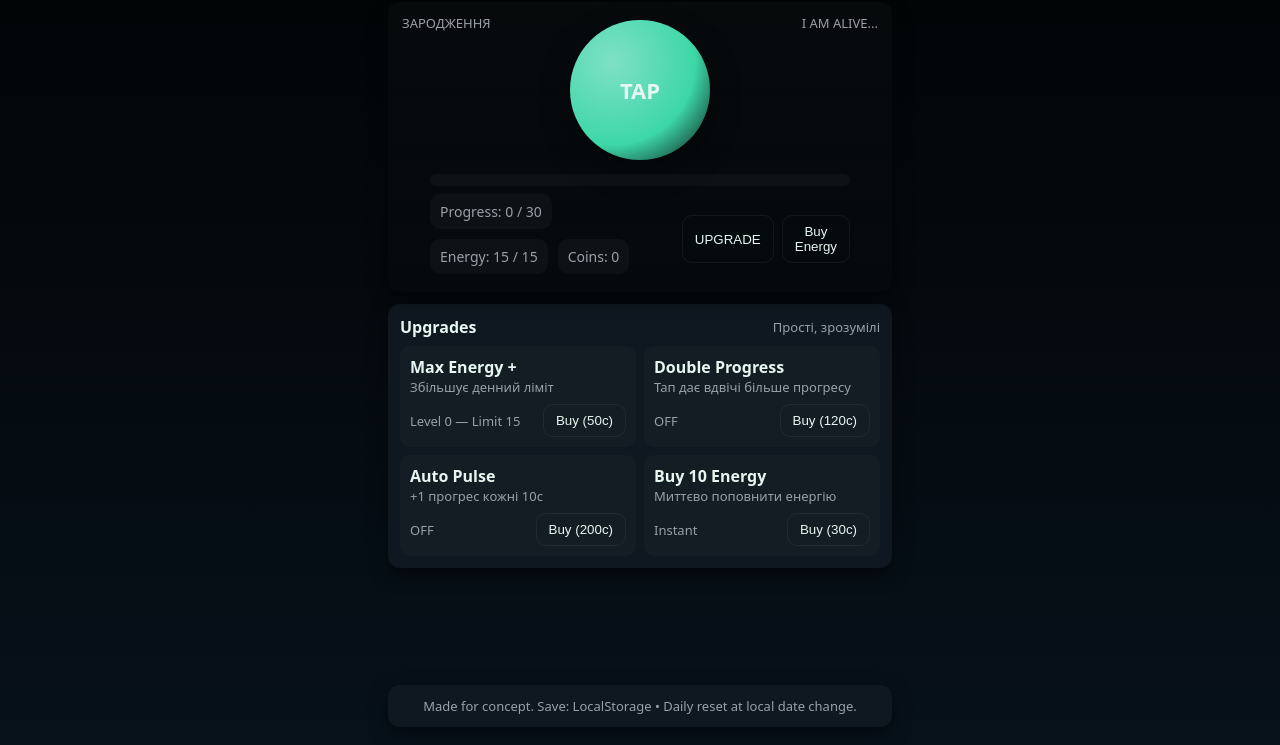
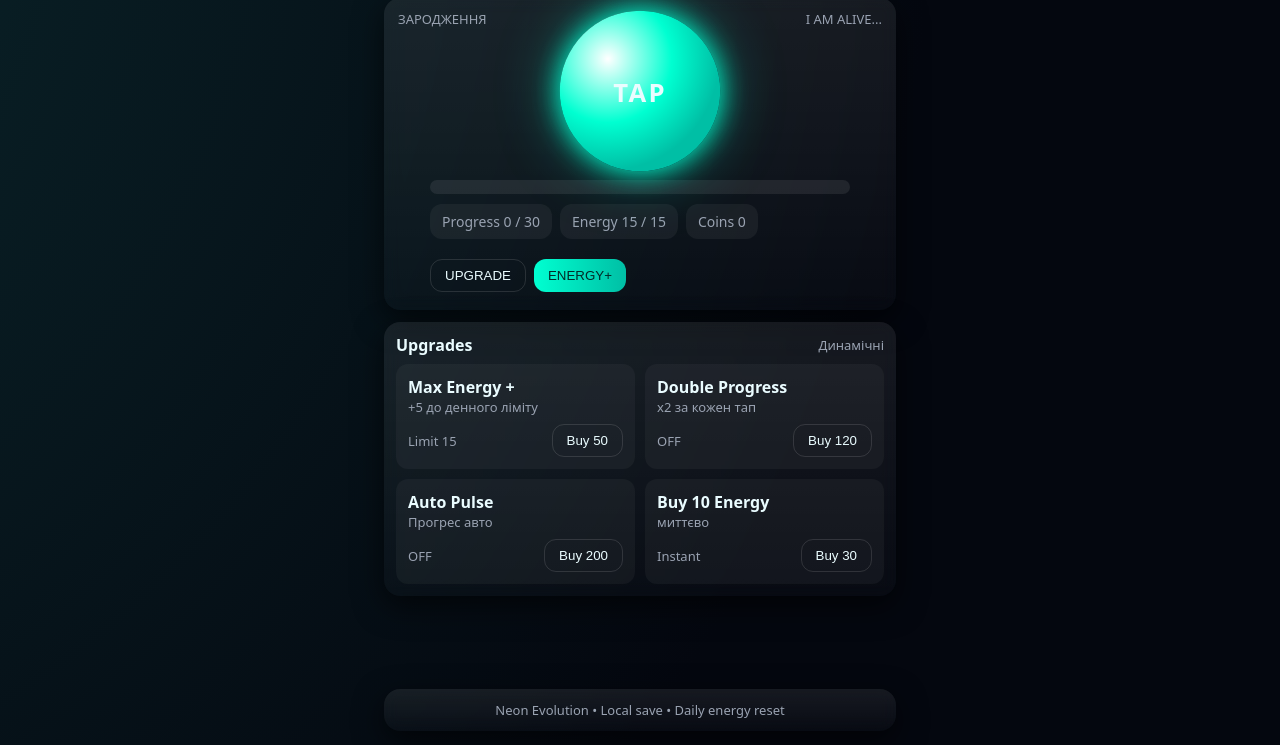
Before and after one commit to Aliina-ai/evolution-game, a plain HTML site: page index.html in a window 1280 px wide. Shown: the part 55-800 px from the top of the page. Drawn offline with Linux system fonts and the light colour scheme.

Commit message:
Update index.html

```diff
--- a/index.html
+++ b/index.html
@@ -3,72 +3,99 @@
 <head>
   <meta charset="utf-8" />
   <meta name="viewport" content="width=device-width,initial-scale=1,maximum-scale=1" />
-  <title>EVOLUTION — Minimal Clicker</title>
+  <title>EVOLUTION — Neon Clicker</title>
   <style>
     :root{
-      --bg:#07111a; --card:#0f1720; --accent:#7fe0c6; --muted:#98a0a8; --glass: rgba(255,255,255,0.03);
+      --bg:#05070b; --card:#0b0f1a; --accent:#00ffd1; --muted:#9aa3b2; --glass: rgba(255,255,255,0.05);
       --font: system-ui, -apple-system, 'Segoe UI', Roboto, 'Helvetica Neue', Arial;
     }
     *{box-sizing:border-box}
-    html,body{height:100%;margin:0;font-family:var(--font);background:linear-gradient(180deg,#020405 0%, #07111a 100%);color:#e6f6f0}
-    .wrap{max-width:540px;margin:0 auto;padding:18px;display:flex;flex-direction:column;gap:12px;min-height:100vh}
+    html,body{height:100%;margin:0;font-family:var(--font);color:#eafcff;overflow:hidden}
+
+    /* Animated background */
+    body{
+      background: radial-gradient(circle at 20% 20%, #0b2a2f, #04070f 60%),
+                  linear-gradient(120deg, #0a1a3a, #08101f);
+      background-size: 200% 200%;
+      animation: bgMove 20s ease infinite;
+    }
+    @keyframes bgMove{0%{background-position:0% 50%}50%{background-position:100% 50%}100%{background-position:0% 50%}}
+
+    .wrap{max-width:540px;margin:0 auto;padding:14px;display:flex;flex-direction:column;gap:12px;min-height:100vh;position:relative;z-index:2}
     header{display:flex;align-items:center;justify-content:space-between}
-    h1{font-size:20px;margin:0}
-    .panel{background:var(--card);border-radius:12px;padding:12px;box-shadow:0 6px 18px rgba(0,0,0,0.5)}
+    h1{font-size:20px;margin:0;letter-spacing:1px}
+    .panel{background:linear-gradient(180deg, rgba(255,255,255,0.08), rgba(255,255,255,0.02));backdrop-filter: blur(8px);border-radius:16px;padding:12px;box-shadow:0 10px 30px rgba(0,0,0,0.6)}
 
-    .stage{display:flex;flex-direction:column;align-items:center;justify-content:center;padding:18px;border-radius:12px;background:linear-gradient(180deg, rgba(255,255,255,0.02), transparent);min-height:260px;position:relative}
-    .orb{width:140px;height:140px;border-radius:999px;display:flex;align-items:center;justify-content:center;font-weight:700;font-size:22px;background:radial-gradient(circle at 30% 30%,var(--accent),#3dd7a8 60%, rgba(0,0,0,0.05));box-shadow:0 10px 30px rgba(0,0,0,0.4);cursor:pointer;user-select:none}
-    .meta{display:flex;gap:12px;align-items:center;justify-content:space-between}
-    .stats{display:flex;gap:10px;flex-wrap:wrap}
-    .stat{background:var(--glass);padding:8px 10px;border-radius:10px;font-size:14px;color:var(--muted)}
+    .stage{display:flex;flex-direction:column;align-items:center;justify-content:center;padding:18px;border-radius:16px;position:relative;min-height:280px}
+
+    /* Pulsating orb */
+    .orb{
+      width:150px;height:150px;border-radius:999px;display:flex;align-items:center;justify-content:center;
+      font-weight:800;font-size:24px;letter-spacing:2px;
+      background: radial-gradient(circle at 30% 30%, #ffffff, var(--accent) 40%, #00bfa5 70%);
+      box-shadow: 0 0 25px var(--accent), 0 0 60px rgba(0,255,209,0.4);
+      cursor:pointer;user-select:none;
+      animation: pulse 2s ease-in-out infinite;
+      transition: transform 0.1s ease;
+    }
+    @keyframes pulse{0%,100%{transform:scale(1)}50%{transform:scale(1.07)}}
+
+    .meta{display:flex;gap:10px;align-items:center;justify-content:space-between;flex-wrap:wrap}
+    .stats{display:flex;gap:8px;flex-wrap:wrap}
+    .stat{background:var(--glass);padding:8px 12px;border-radius:12px;font-size:14px;color:var(--muted)}
 
     .controls{display:flex;gap:8px;justify-content:center;margin-top:10px}
-    button{background:transparent;border:1px solid rgba(255,255,255,0.06);color:inherit;padding:8px 12px;border-radius:10px;cursor:pointer}
-    .primary{background:linear-gradient(90deg,var(--accent),#3dd7a8);color:#052722;border:none}
-    .center{display:flex;justify-content:center}
+    button{background:transparent;border:1px solid rgba(255,255,255,0.12);color:inherit;padding:8px 14px;border-radius:12px;cursor:pointer}
+    .primary{background:linear-gradient(90deg,var(--accent),#00bfa5);color:#022c28;border:none}
 
-    .upgrades{display:grid;grid-template-columns:1fr 1fr;gap:8px}
-    .upgrade{background:rgba(255,255,255,0.02);padding:10px;border-radius:10px}
+    .upgrades{display:grid;grid-template-columns:1fr 1fr;gap:10px}
+    .upgrade{background:rgba(255,255,255,0.04);padding:12px;border-radius:12px}
     .small{font-size:13px;color:var(--muted)}
-
     footer{margin-top:auto;text-align:center;color:var(--muted);font-size:13px}
 
-    /* responsive */
+    /* Progress bar glow */
+    .barWrap{height:14px;background:rgba(255,255,255,0.08);border-radius:10px;overflow:hidden;margin-bottom:10px}
+    #progressBar{height:100%;width:0%;background:linear-gradient(90deg,var(--accent),#00bfa5,#00ffd1);box-shadow:0 0 12px var(--accent) inset}
+
+    /* Screen shake on level up */
+    .shake{animation:shake 0.4s}
+    @keyframes shake{0%{transform:translateX(0)}25%{transform:translateX(-8px)}50%{transform:translateX(8px)}75%{transform:translateX(-6px)}100%{transform:translateX(0)}}
+
+    /* Modal */
+    .modal{position:fixed;left:0;top:0;width:100%;height:100%;display:none;align-items:center;justify-content:center;background:rgba(0,0,0,0.7);z-index:40}
+    .modal.open{display:flex}
+    .modal .box{width:92%;max-width:420px;background:var(--card);padding:16px;border-radius:14px;text-align:center}
+
+    canvas#fx{position:fixed;inset:0;z-index:1;pointer-events:none}
+
     @media (max-width:420px){.orb{width:120px;height:120px;font-size:20px}}
-
-    /* modal */
-    .modal{position:fixed;left:0;top:0;width:100%;height:100%;display:none;align-items:center;justify-content:center;background:rgba(0,0,0,0.6);z-index:40}
-    .modal.open{display:flex}
-    .modal .box{width:92%;max-width:420px;background:var(--card);padding:16px;border-radius:12px}
-    .row{display:flex;justify-content:space-between;align-items:center}
   </style>
 </head>
 <body>
-  <div class="wrap">
+<canvas id="fx"></canvas>
+  <div class="wrap" id="wrap">
     <header>
-      <h1>EVOLUTION — Minimal Clicker</h1>
-      <div class="small">v1.0</div>
+      <h1>EVOLUTION</h1>
+      <div class="small">Neon v2</div>
     </header>
 
     <section class="panel stage" id="stage">
-      <div style="position:absolute;top:12px;left:14px;font-size:13px;color:var(--muted)" id="levelName">ЗАРОДЖЕННЯ</div>
-      <div style="position:absolute;top:12px;right:14px;font-size:13px;color:var(--muted)" id="levelPhrase">I AM ALIVE...</div>
+      <div style="position:absolute;top:12px;left:14px;font-size:13px;color:var(--muted)" id="levelName"></div>
+      <div style="position:absolute;top:12px;right:14px;font-size:13px;color:var(--muted)" id="levelPhrase"></div>
 
       <div class="orb" id="orb">TAP</div>
 
       <div style="margin-top:14px;width:100%;max-width:420px;">
-        <div style="height:12px;background:rgba(255,255,255,0.03);border-radius:8px;overflow:hidden;margin-bottom:8px">
-          <div id="progressBar" style="height:100%;width:0%;background:linear-gradient(90deg,var(--accent),#3dd7a8)"></div>
-        </div>
+        <div class="barWrap"><div id="progressBar"></div></div>
         <div class="meta">
           <div class="stats">
-            <div class="stat" id="progressText">Progress: 0 / 30</div>
-            <div class="stat" id="energyText">Energy: 15 / 15</div>
-            <div class="stat" id="coinsText">Coins: 0</div>
+            <div class="stat" id="progressText"></div>
+            <div class="stat" id="energyText"></div>
+            <div class="stat" id="coinsText"></div>
           </div>
           <div class="controls">
             <button id="btnUpgrades">UPGRADE</button>
-            <button id="btnBuyEnergy">Buy Energy</button>
+            <button class="primary" id="btnBuyEnergy">ENERGY+</button>
           </div>
         </div>
       </div>
@@ -77,294 +104,138 @@
     <section class="panel">
       <div style="display:flex;justify-content:space-between;align-items:center;margin-bottom:8px">
         <div style="font-weight:700">Upgrades</div>
-        <div class="small">Прості, зрозумілі</div>
+        <div class="small">Динамічні</div>
       </div>
 
       <div class="upgrades">
         <div class="upgrade">
           <div style="font-weight:700">Max Energy +</div>
-          <div class="small">Збільшує денний ліміт</div>
-          <div class="row" style="margin-top:8px">
-            <div class="small" id="maxEnergyInfo">Level 0 — Limit 15</div>
-            <button id="buyMaxEnergy">Buy (<span id="costMaxEnergy">50</span>c)</button>
+          <div class="small">+5 до денного ліміту</div>
+          <div style="display:flex;justify-content:space-between;align-items:center;margin-top:8px">
+            <div class="small" id="maxEnergyInfo"></div>
+            <button id="buyMaxEnergy">Buy <span id="costMaxEnergy"></span></button>
           </div>
         </div>
 
         <div class="upgrade">
           <div style="font-weight:700">Double Progress</div>
-          <div class="small">Тап дає вдвічі більше прогресу</div>
-          <div class="row" style="margin-top:8px">
-            <div class="small" id="doubleInfo">OFF</div>
-            <button id="buyDouble">Buy (<span id="costDouble">100</span>c)</button>
+          <div class="small">х2 за кожен тап</div>
+          <div style="display:flex;justify-content:space-between;align-items:center;margin-top:8px">
+            <div class="small" id="doubleInfo"></div>
+            <button id="buyDouble">Buy <span id="costDouble"></span></button>
           </div>
         </div>
 
         <div class="upgrade">
           <div style="font-weight:700">Auto Pulse</div>
-          <div class="small">+1 прогрес кожні 10с</div>
-          <div class="row" style="margin-top:8px">
-            <div class="small" id="autoInfo">OFF</div>
-            <button id="buyAuto">Buy (<span id="costAuto">150</span>c)</button>
+          <div class="small">Прогрес авто</div>
+          <div style="display:flex;justify-content:space-between;align-items:center;margin-top:8px">
+            <div class="small" id="autoInfo"></div>
+            <button id="buyAuto">Buy <span id="costAuto"></span></button>
           </div>
         </div>
 
         <div class="upgrade">
           <div style="font-weight:700">Buy 10 Energy</div>
-          <div class="small">Миттєво поповнити енергію</div>
-          <div class="row" style="margin-top:8px">
+          <div class="small">миттєво</div>
+          <div style="display:flex;justify-content:space-between;align-items:center;margin-top:8px">
             <div class="small">Instant</div>
-            <button id="buy10Energy">Buy (<span id="cost10">30</span>c)</button>
+            <button id="buy10Energy">Buy <span id="cost10"></span></button>
           </div>
         </div>
       </div>
     </section>
 
-    <footer class="small panel">Made for concept. Save: LocalStorage • Daily reset at local date change.</footer>
+    <footer class="small panel">Neon Evolution • Local save • Daily energy reset</footer>
   </div>
 
-  <!-- modal template (not used heavily, kept for extension) -->
-  <div class="modal" id="modal">
-    <div class="box">
-      <div id="modalContent"></div>
-      <div style="text-align:right;margin-top:12px"><button id="closeModal">Close</button></div>
-    </div>
-  </div>
+  <div class="modal" id="modal"><div class="box"><div id="modalContent"></div><div style="text-align:right;margin-top:12px"><button id="closeModal">Close</button></div></div></div>
 
 <script>
-// ====== GAME CONFIG & STATE ======
+// ===== GAME DATA =====
 const LEVELS = [
-  {id:1,name:'ЗАРОДЖЕННЯ',phrase:'I AM ALIVE...',need:30},
-  {id:2,name:'МОРЕ',phrase:'...AND EVOLVING...',need:60},
-  {id:3,name:'СУХОДІЛ',phrase:'FROM CELL...',need:100},
-  {id:4,name:'РОЗУМ',phrase:'...TO MIND',need:160},
-  {id:5,name:'КОСМОС',phrase:'JOIN CREATION',need:240},
-  {id:6,name:'БОЖЕСТВЕННИЙ',phrase:'I AM THE ALPHA AND THE OMEGA',need:360}
+  {name:'ЗАРОДЖЕННЯ',phrase:'I AM ALIVE...',need:30,color:'#00ffd1'},
+  {name:'МОРЕ',phrase:'...AND EVOLVING...',need:60,color:'#36c3ff'},
+  {name:'СУХОДІЛ',phrase:'FROM CELL...',need:100,color:'#ffd36a'},
+  {name:'РОЗУМ',phrase:'...TO MIND',need:160,color:'#b28cff'},
+  {name:'КОСМОС',phrase:'JOIN CREATION',need:240,color:'#ff8fb2'},
+  {name:'БОЖЕСТВЕННИЙ',phrase:'I AM THE ALPHA AND THE OMEGA',need:360,color:'#fff0a5'}
 ];
 
-// defaults
-const DEFAULT = {
-  coins:0,
-  levelIndex:0,
-  progress:0,
-  energyUsedToday:0,
-  maxEnergyExtraLevel:0,
-  doubleProgress:false,
-  autoPulse:false,
-  lastDay: null
-};
+const DEFAULT={coins:0,levelIndex:0,progress:0,energyUsedToday:0,maxEnergyExtraLevel:0,doubleProgress:false,autoPulse:false,lastDay:null};
+const STORAGE_KEY='evolution_neon_v2';
+let state=loadState();
 
-// localStorage key
-const STORAGE_KEY = 'evolution_v1_state';
-let state = loadState();
+// ===== DOM =====
+const orb=document.getElementById('orb');
+const progressBar=document.getElementById('progressBar');
+const progressText=document.getElementById('progressText');
+const energyText=document.getElementById('energyText');
+const coinsText=document.getElementById('coinsText');
+const levelName=document.getElementById('levelName');
+const levelPhrase=document.getElementById('levelPhrase');
+const wrap=document.getElementById('wrap');
 
-// computed properties
-function baseDailyLimit(){
-  return 15 + state.maxEnergyExtraLevel * 5; // level0=15, each level +5
-}
+const buyMaxEnergy=document.getElementById('buyMaxEnergy');
+const buyDouble=document.getElementById('buyDouble');
+const buyAuto=document.getElementById('buyAuto');
+const buy10Energy=document.getElementById('buy10Energy');
+const btnBuyEnergy=document.getElementById('btnBuyEnergy');
 
-function currentLevel(){
-  return LEVELS[state.levelIndex];
-}
+// ===== ENERGY =====
+function baseDailyLimit(){return 15+state.maxEnergyExtraLevel*5}
+function remainingEnergy(){return Math.max(0,baseDailyLimit()-state.energyUsedToday)}
 
-// ====== DOM ======
-const orb = document.getElementById('orb');
-const progressBar = document.getElementById('progressBar');
-const progressText = document.getElementById('progressText');
-const energyText = document.getElementById('energyText');
-const coinsText = document.getElementById('coinsText');
-const levelName = document.getElementById('levelName');
-const levelPhrase = document.getElementById('levelPhrase');
+// ===== COSTS =====
+function costMaxEnergy(){return 50+state.maxEnergyExtraLevel*50}
+function costDouble(){return 120}
+function costAuto(){return 200}
+function cost10Energy(){return 30}
 
-const btnUpgrades = document.getElementById('btnUpgrades');
-const btnBuyEnergy = document.getElementById('btnBuyEnergy');
-
-// upgrade buttons
-const buyMaxEnergy = document.getElementById('buyMaxEnergy');
-const buyDouble = document.getElementById('buyDouble');
-const buyAuto = document.getElementById('buyAuto');
-const buy10Energy = document.getElementById('buy10Energy');
-
-// costs
-function costMaxEnergy(){ return 50 + state.maxEnergyExtraLevel * 50 }
-function costDouble(){ return 120 }
-function costAuto(){ return 200 }
-function cost10Energy(){ return 30 }
-
-// ====== INIT ======
-checkDailyReset();
-render();
-startAutoPulseIfNeeded();
-
-// ====== EVENTS ======
-orb.addEventListener('click', ()=>{
-  if(getRemainingEnergy() <= 0){
-    // no energy
-    flashMessage('Energy exhausted — buy or wait');
-    return;
-  }
-  const progressGain = state.doubleProgress ? 2 : 1;
-  const prevProgress = state.progress;
-  state.progress += progressGain;
-  // coins gained proportional to progressGain
-  state.coins += progressGain;
-  state.energyUsedToday += 1;
-  saveState();
-  animateTap();
+// ===== EVENTS =====
+orb.addEventListener('click',()=>{
+  if(remainingEnergy()<=0){flash('No energy');return}
+  const gain=state.doubleProgress?2:1;
+  state.progress+=gain;
+  state.coins+=gain;
+  state.energyUsedToday++;
+  tapFX();
   checkLevelUp();
-  render();
+  saveState();render();
 });
 
-buyMaxEnergy.addEventListener('click', ()=>{
-  const cost = costMaxEnergy();
-  if(state.coins < cost){ flashMessage('Not enough coins'); return; }
-  state.coins -= cost;
-  state.maxEnergyExtraLevel += 1;
-  saveState(); render();
-});
+buyMaxEnergy.onclick=()=>buyUpgrade(costMaxEnergy(),()=>state.maxEnergyExtraLevel++)
+buyDouble.onclick=()=>!state.doubleProgress&&buyUpgrade(costDouble(),()=>state.doubleProgress=true)
+buyAuto.onclick=()=>{if(!state.autoPulse&&buyUpgrade(costAuto(),()=>state.autoPulse=true))startAuto()}
+buy10Energy.onclick=()=>buyUpgrade(cost10Energy(),()=>state.energyUsedToday=Math.max(0,state.energyUsedToday-10))
+btnBuyEnergy.onclick=()=>buy10Energy.onclick();
 
-buyDouble.addEventListener('click', ()=>{
-  const cost = costDouble();
-  if(state.doubleProgress){ flashMessage('Already owned'); return; }
-  if(state.coins < cost){ flashMessage('Not enough coins'); return; }
-  state.coins -= cost;
-  state.doubleProgress = true;
-  saveState(); render();
-});
+function buyUpgrade(cost,cb){if(state.coins<cost){flash('Not enough coins');return false}state.coins-=cost;cb();saveState();render();return true}
 
-buyAuto.addEventListener('click', ()=>{
-  const cost = costAuto();
-  if(state.autoPulse){ flashMessage('Already owned'); return; }
-  if(state.coins < cost){ flashMessage('Not enough coins'); return; }
-  state.coins -= cost;
-  state.autoPulse = true;
-  saveState(); render();
-  startAutoPulseIfNeeded();
-});
+// ===== LEVEL =====
+function checkLevelUp(){const lvl=LEVELS[state.levelIndex];if(state.progress>=lvl.need){state.progress-=lvl.need;state.levelIndex=Math.min(LEVELS.length-1,state.levelIndex+1);state.coins+=Math.round(lvl.need/3);wrap.classList.add('shake');setTimeout(()=>wrap.classList.remove('shake'),400);flash('LEVEL UP');}}
 
-buy10Energy.addEventListener('click', ()=>{
-  const cost = cost10Energy();
-  if(state.coins < cost){ flashMessage('Not enough coins'); return; }
-  state.coins -= cost;
-  // add energy by reducing energyUsedToday (cannot be negative)
-  state.energyUsedToday = Math.max(0, state.energyUsedToday - 10);
-  saveState(); render();
-});
+// ===== RENDER =====
+function render(){const lvl=LEVELS[state.levelIndex];levelName.textContent=lvl.name;levelPhrase.textContent=lvl.phrase;progressText.textContent=`Progress ${state.progress} / ${lvl.need}`;energyText.textContent=`Energy ${remainingEnergy()} / ${baseDailyLimit()}`;coinsText.textContent=`Coins ${state.coins}`;progressBar.style.width=Math.min(100,(state.progress/lvl.need)*100)+'%';document.documentElement.style.setProperty('--accent',lvl.color);document.getElementById('maxEnergyInfo').textContent=`Limit ${baseDailyLimit()}`;document.getElementById('costMaxEnergy').textContent=costMaxEnergy();document.getElementById('doubleInfo').textContent=state.doubleProgress?'ON':'OFF';document.getElementById('costDouble').textContent=costDouble();document.getElementById('autoInfo').textContent=state.autoPulse?'ON':'OFF';document.getElementById('costAuto').textContent=costAuto();document.getElementById('cost10').textContent=cost10Energy();}
 
-btnUpgrades.addEventListener('click', ()=>{ openModal(); });
-btnBuyEnergy.addEventListener('click', ()=>{ buy10Energy.click(); });
+// ===== FX =====
+const canvas=document.getElementById('fx');const ctx=canvas.getContext('2d');function resize(){canvas.width=innerWidth;canvas.height=innerHeight}window.onresize=resize;resize();let particles=[];
+function tapFX(){for(let i=0;i<12;i++){particles.push({x:innerWidth/2,y:innerHeight/2,vx:(Math.random()-0.5)*6,vy:(Math.random()-0.5)*6,l:40,})}}
+function tick(){ctx.clearRect(0,0,canvas.width,canvas.height);particles.forEach((p,i)=>{p.x+=p.vx;p.y+=p.vy;p.l--;ctx.fillStyle=getComputedStyle(document.documentElement).getPropertyValue('--accent');ctx.fillRect(p.x,p.y,3,3);if(p.l<=0)particles.splice(i,1)});requestAnimationFrame(tick)}tick();
 
-// modal controls
-const modal = document.getElementById('modal');
-const closeModal = document.getElementById('closeModal');
-closeModal.addEventListener('click', ()=>{ closeModalBox(); });
+// ===== AUTO =====
+let auto=null;function startAuto(){if(auto)return;auto=setInterval(()=>{if(remainingEnergy()<=0)return;state.progress++;state.coins++;state.energyUsedToday++;checkLevelUp();saveState();render()},10000)}
 
-// ====== FUNCTIONS ======
-function render(){
-  const lvl = currentLevel();
-  levelName.textContent = lvl.name;
-  levelPhrase.textContent = lvl.phrase;
-  progressText.textContent = `Progress: ${state.progress} / ${lvl.need}`;
-  const pct = Math.min(100, Math.round((state.progress / lvl.need) * 100));
-  progressBar.style.width = pct + '%';
+// ===== SAVE =====
+function saveState(){localStorage.setItem(STORAGE_KEY,JSON.stringify(state))}
+function loadState(){const raw=localStorage.getItem(STORAGE_KEY);return raw?Object.assign({},DEFAULT,JSON.parse(raw)):Object.assign({},DEFAULT)}
 
-  energyText.textContent = `Energy: ${Math.max(0, baseDailyLimit() - state.energyUsedToday)} / ${baseDailyLimit()}`;
-  coinsText.textContent = `Coins: ${state.coins}`;
+// ===== DAILY RESET =====
+function dayReset(){const d=new Date().toISOString().slice(0,10);if(state.lastDay!==d){state.lastDay=d;state.energyUsedToday=0;saveState()}}
+setInterval(()=>{dayReset();render()},30000);dayReset();render();if(state.autoPulse)startAuto();
 
-  document.getElementById('maxEnergyInfo').textContent = `Level ${state.maxEnergyExtraLevel} — Limit ${baseDailyLimit()}`;
-  document.getElementById('costMaxEnergy').textContent = costMaxEnergy();
-  document.getElementById('doubleInfo').textContent = state.doubleProgress ? 'ON' : 'OFF';
-  document.getElementById('costDouble').textContent = costDouble();
-  document.getElementById('autoInfo').textContent = state.autoPulse ? 'ON' : 'OFF';
-  document.getElementById('costAuto').textContent = costAuto();
-  document.getElementById('cost10').textContent = cost10Energy();
-
-  // visual changes per level (simple)
-  const colors = ['#7fe0c6','#6fc3ff','#ffd57f','#c28bff','#ff9fb2','#fff1c2'];
-  const bg = colors[state.levelIndex % colors.length];
-  document.documentElement.style.setProperty('--accent', bg);
-}
-
-function checkLevelUp(){
-  const lvl = currentLevel();
-  if(state.progress >= lvl.need){
-    // level up
-    state.progress = state.progress - lvl.need; // carryover
-    state.levelIndex = Math.min(LEVELS.length-1, state.levelIndex + 1);
-    // reward coins
-    state.coins += Math.round(lvl.need / 4);
-    saveState();
-    // show modal message
-    openModal(`${lvl.phrase}\n\nLevel up! Welcome to ${currentLevel().name}`);
-    render();
-  }
-}
-
-function getRemainingEnergy(){
-  return Math.max(0, baseDailyLimit() - state.energyUsedToday);
-}
-
-function animateTap(){
-  orb.animate([{transform:'scale(1)'},{transform:'scale(0.92)'},{transform:'scale(1)'}],{duration:160});
-}
-
-function flashMessage(msg){
-  openModal(msg);
-}
-
-function openModal(html){
-  document.getElementById('modalContent').innerText = html || '';
-  modal.classList.add('open');
-}
-function closeModalBox(){ modal.classList.remove('open'); }
-
-// ====== AUTO PULSE ======
-let autoInterval = null;
-function startAutoPulseIfNeeded(){
-  if(state.autoPulse && !autoInterval){
-    autoInterval = setInterval(()=>{
-      if(getRemainingEnergy() <= 0) return; // auto pulse consumes energy
-      state.progress += 1; state.coins += 1; state.energyUsedToday += 1;
-      saveState(); render(); checkLevelUp();
-    }, 10000); // 10s
-  }
-}
-
-// ====== SAVE / LOAD ======
-function saveState(){
-  try{
-    localStorage.setItem(STORAGE_KEY, JSON.stringify(state));
-  }catch(e){console.warn('Save failed',e)}
-}
-
-function loadState(){
-  try{
-    const raw = localStorage.getItem(STORAGE_KEY);
-    if(raw){
-      const parsed = JSON.parse(raw);
-      // merge defaults
-      return Object.assign({},DEFAULT,parsed);
-    }
-  }catch(e){console.warn('Load failed',e)}
-  return Object.assign({},DEFAULT);
-}
-
-// ====== DAILY RESET ======
-function checkDailyReset(){
-  // reset energy once per local date change
-  const today = (new Date()).toISOString().slice(0,10); // yyyy-mm-dd in UTC — OK for daily
-  if(state.lastDay !== today){
-    state.energyUsedToday = 0;
-    state.lastDay = today;
-    saveState();
-  }
-}
-
-// check every 30s in background if day changed
-setInterval(()=>{ const old = state.lastDay; checkDailyReset(); if(old!==state.lastDay) render(); },30000);
-
-// expose reset for debugging (not in production)
-window._evolution = {state, saveState};
-
+// ===== MODAL =====
+const modal=document.getElementById('modal');const modalContent=document.getElementById('modalContent');const closeModal=document.getElementById('closeModal');closeModal.onclick=()=>modal.classList.remove('open');function flash(msg){modalContent.textContent=msg;modal.classList.add('open')}
 </script>
 </body>
 </html>
```
